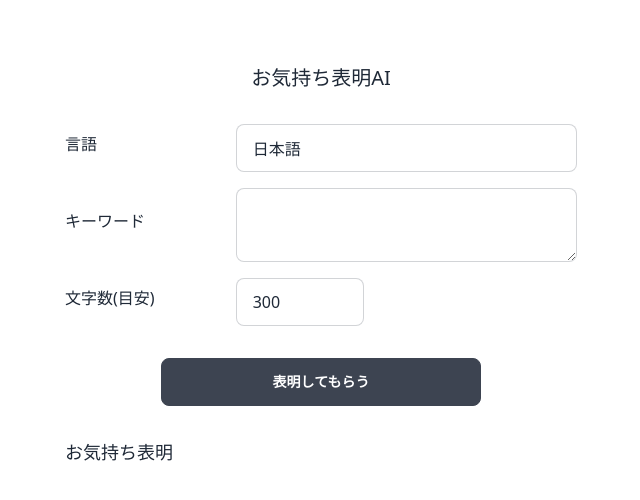
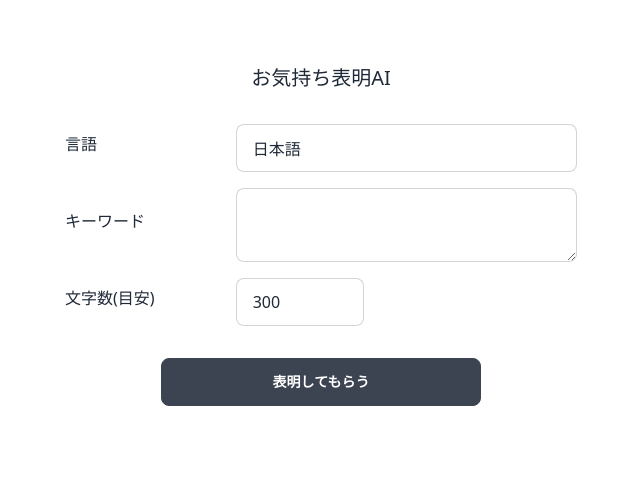
Before and after one commit to totocalcio/my-feelings, a Nuxt app: page / in a window 1280 px wide. Shown: the top 500 px of the page, without its empty margins (319-959 px from the left). Built offline with nearby package versions, Linux system fonts and the light colour scheme.

Commit message:
ローディング中のアニメーション設定

```diff
--- a/pages/index.vue
+++ b/pages/index.vue
@@ -84,8 +84,14 @@ const handleSubmit = async (e: any) => {
     <button type="button" @click="handleSubmit" class="btn w-80 button">
       表明してもらう
     </button>
-    <h2 class="text-lg mt-8">お気持ち表明</h2>
-    <div v-if="isLoading">表明中...</div>
+    <div v-if="isLoading">
+      <div class="flex justify-center items-center mt-2">
+        <span class="mr-2">表明中</span>
+        <div class="animate-ping h-1 w-1 bg-blue-600 rounded-full"></div>
+        <div class="animate-ping h-1 w-1 bg-blue-600 rounded-full mx-4"></div>
+        <div class="animate-ping h-1 w-1 bg-blue-600 rounded-full"></div>
+      </div>
+    </div>
     <div
       class="mt-4 border-solid border-orange-500 border-4 p-5"
       v-show="feelings"
```
